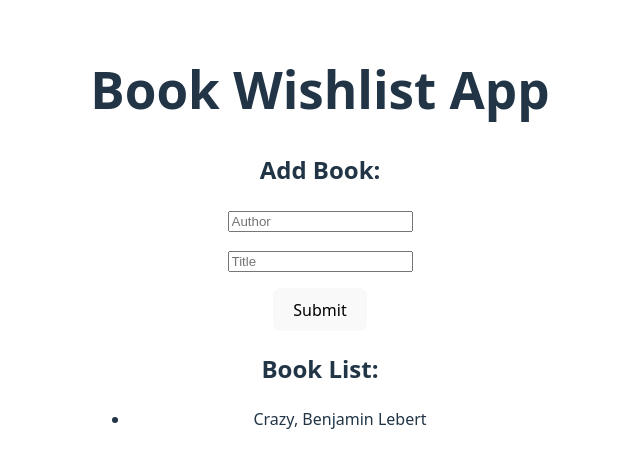
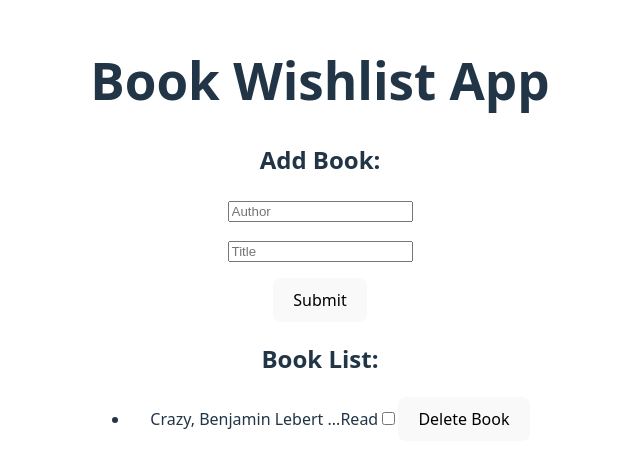
Before and after one commit to SabineMarwitz/nf-book-wishlist-project, a React (Vite) app: page / in a window 1280 px wide. Shown: the part 163-630 px from the top of the page, without its empty margins (320-960 px from the left). Built offline with nearby package versions, Linux system fonts and the light colour scheme.

Commit message:
added read checkbox and delete button

```diff
--- a/src/App.tsx
+++ b/src/App.tsx
@@ -12,7 +12,7 @@ type Book = {
 
 type BookList = Book[];
 
-let bookList: BookList = [
+const bookList: BookList = [
   {
     id: 0,
     author: 'Benjamin Lebert',
@@ -33,6 +33,11 @@ function App() {
     setCount(id);
   }
 
+  function deleteBook(id: number) {
+    const updatedBookList = books.filter((book) => book.id !== id);
+    setBooks(updatedBookList);
+  }
+
   return (
     <>
       <h1>Book Wishlist App</h1>
@@ -44,7 +49,7 @@ function App() {
 
       <div className='card2'>
         <h2>Book List:</h2>
-        <BookItems bookList={books} />
+        <BookItems bookList={books} deleteBook={deleteBook} />
       </div>
     </>
   );
--- a/src/components/BookItems.tsx
+++ b/src/components/BookItems.tsx
@@ -5,10 +5,22 @@ type Book = {
   read: boolean;
 };
 
-function BookItems(props: { bookList: Book[] }) {
+type PropsType = {
+  bookList: Book[];
+  deleteBook: (id: number) => void;
+};
+
+function BookItems(props: PropsType) {
   const books = props.bookList.map((book: Book) => (
     <li key={book.id}>
-      {book.title}, {book.author}
+      {book.title}, {book.author} ...
+      <>
+        <label htmlFor='read'>Read</label>
+        <input type='checkbox' id='read' name='readFlag'></input>
+      </>
+      <button key={book.id} onClick={() => props.deleteBook(book.id!)}>
+        Delete Book
+      </button>
     </li>
   ));
   return <ul>{books}</ul>;
```
